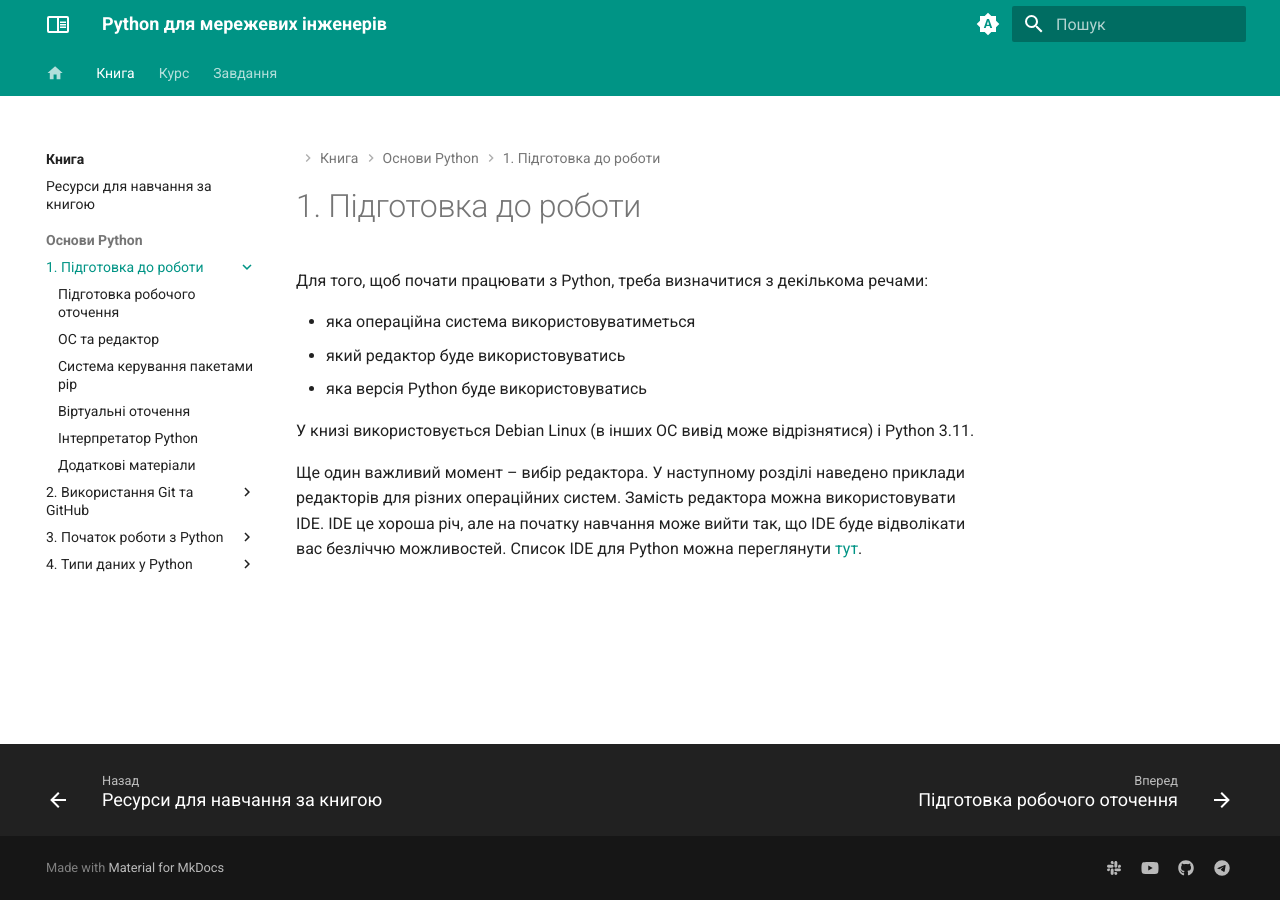
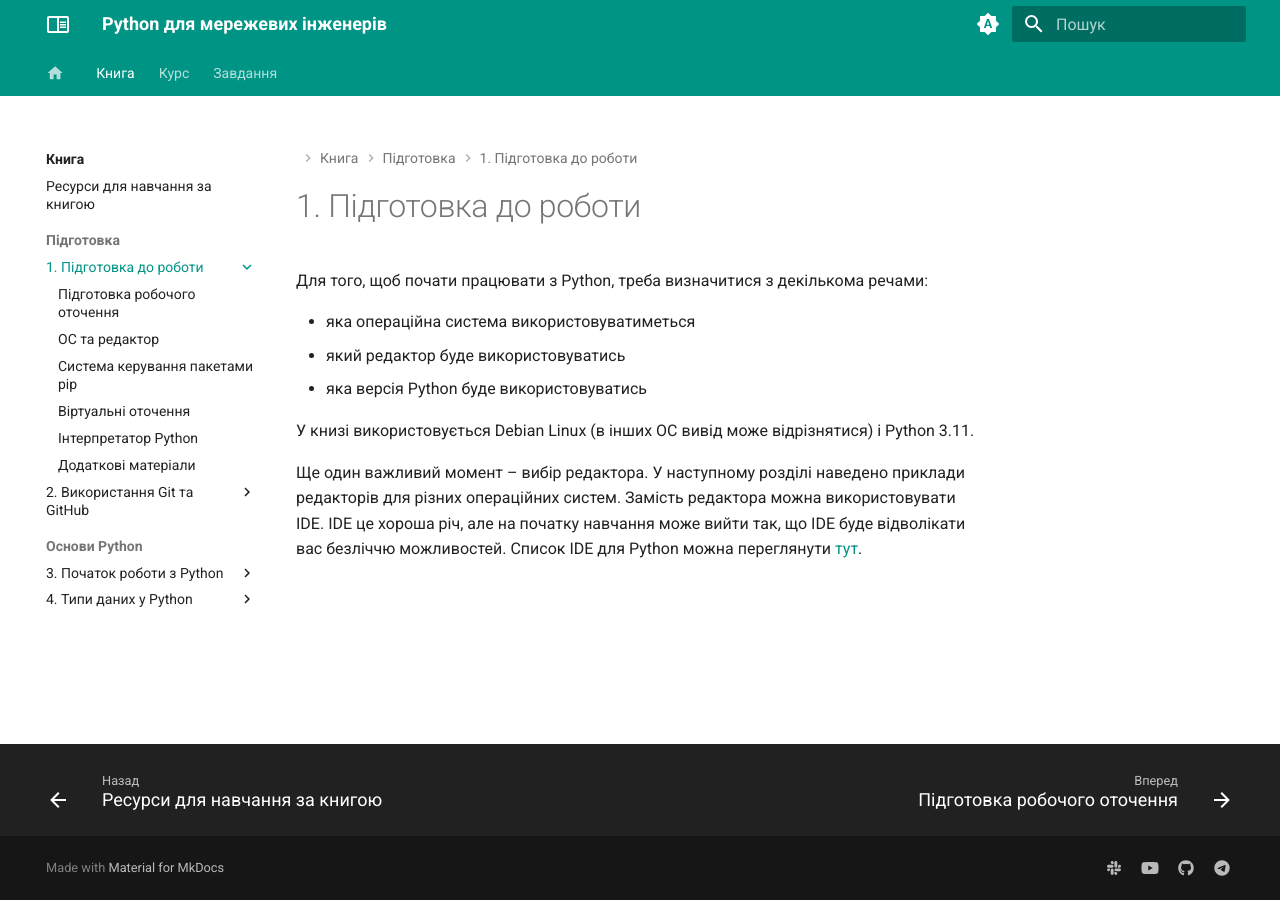
Before and after one commit to natenka/pyneng.io, an MkDocs documentation site: the page built from docs/book/01_intro/index.md, in a window 1280 px wide. Built offline with MkDocs 1.6.1 and Material for MkDocs 9.7.7, drawn with Linux system fonts in a browser that asks for light colours.

Commit message:
UPD book nav

```diff
--- a/mkdocs.yml
+++ b/mkdocs.yml
@@ -128,7 +128,7 @@ nav:
   - Книга:
     - book/index.md
     - book/links.md
-    - Основи Python:
+    - Підготовка:
       - 1. Підготовка до роботи:
         - book/01_intro/index.md
         - book/01_intro/work_env.md
@@ -147,6 +147,7 @@ nav:
         - book/02_git_github/git_github_changes.md
         - book/02_git_github/pyneng_github.md
         - book/02_git_github/further_reading.md
+    - Основи Python:
       - 3. Початок роботи з Python:
         - book/03_start/index.md
         - book/03_start/syntax.md
```
